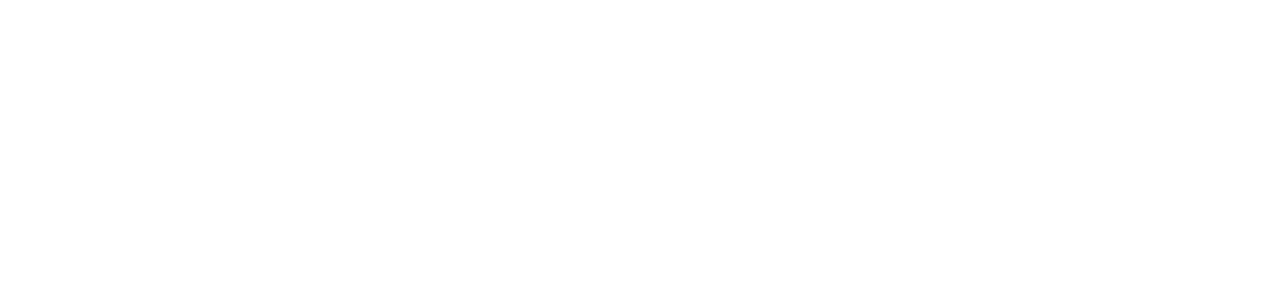
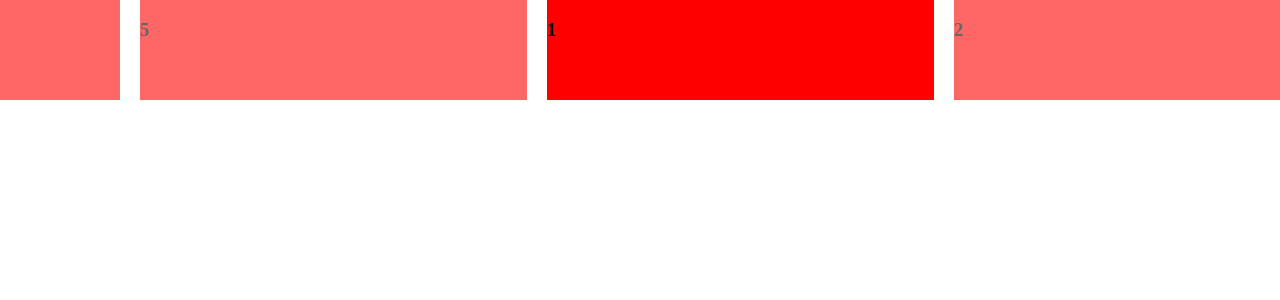
Before and after one commit to my-portfolio-ex/ex2, a React (Vite) app: page /test in a window 1280 px wide. Before the commit this address had no page. Shown: the top 300 px of the page. Built offline with nearby package versions, Linux system fonts and the light colour scheme; a web font is replaced by a local one.

Commit message:
Slider testcode

```diff
--- a/src/App.tsx
+++ b/src/App.tsx
@@ -1,11 +1,12 @@
 import React from 'react';
 import { Routes, Route } from 'react-router-dom';
-import { MainPage } from '@/pages';
+import { MainPage, Test } from '@/pages';
 
 export const App: React.FC = () => {
   return (
     <Routes>
       <Route index element={<MainPage />} />
+      <Route path="test" element={<Test />} />
     </Routes>
   );
 };
--- a/src/pages/Main/styled.ts
+++ b/src/pages/Main/styled.ts
@@ -14,7 +14,6 @@ export const MainWrapper = styled.main<{ anyClick: boolean }>`
 export const LeftSection = styled.section<{ introduce: boolean; project: boolean }>`
   width: ${(props) => (props.introduce ? '100%' : props.project ? '0%' : '50%')};
   height: 100%;
-  transition: all 0.5s;
 
   :hover {
     ${(props) => (props.introduce ? 'none' : 'width: 70%')}
@@ -75,6 +74,7 @@ export const LeftSection = styled.section<{ introduce: boolean; project: boolean
     linear-gradient(#cdcccc, #f2f2f2);
   background-size: 100px 100%, 100% 100px, 100% 10px, 10px 100%, 100% 100px, 100px 100%, 100px 100%,
     100px 100px, 100px 100px;
+  transition: all 0.5s ease 0s;
 `;
 export const RightSection = styled.section<{ introduce: boolean; project: boolean }>`
   width: ${(props) => (props.project ? '100%' : props.introduce ? '0%' : '50%')};
@@ -91,7 +91,7 @@ export const RightSection = styled.section<{ introduce: boolean; project: boolea
   :hover {
     ${(props) => (props.project ? 'none' : 'width: 70%')}
   }
-  transition: all 0.5s;
+
   background: linear-gradient(27deg, #151515 5px, transparent 5px) 0 5px,
     linear-gradient(207deg, #151515 5px, transparent 5px) 10px 0px,
     linear-gradient(27deg, #222 5px, transparent 5px) 0px 10px,
@@ -108,23 +108,24 @@ export const RightSection = styled.section<{ introduce: boolean; project: boolea
     );
   background-color: #131313;
   background-size: 20px 20px;
+  transition: all 0.5s ease 0s;
 `;
 
 export const LeftTitle = styled.strong<{ introduce: boolean; project: boolean; clicked: boolean }>`
   color: #000000;
   font-size: 30px;
   font-weight: 800;
-  transition: all 1s;
   display: ${(props) => (props.project ? 'none' : 'flex')};
   ${(props) => (props.clicked ? 'transform: translate(0, -285px)' : '')};
   margin: auto 65px auto auto;
+  transition: all 1s;
 `;
 export const RightTitle = styled.strong<{ introduce: boolean; project: boolean; clicked: boolean }>`
   color: #f2f2f2;
   font-size: 30px;
   font-weight: 800;
-  transition: all 1s;
   display: ${(props) => (props.introduce ? 'none' : 'flex')};
   ${(props) => (props.clicked ? 'transform: translate(0, -285px)' : '')};
   margin: auto auto auto 65px;
+  transition: all 1s;
 `;
--- /dev/null
+++ b/src/pages/Test/index.tsx
@@ -0,0 +1,38 @@
+import React from 'react';
+
+import * as S from './styled';
+import 'slick-carousel/slick/slick.css';
+import 'slick-carousel/slick/slick-theme.css';
+import Slider from 'react-slick';
+export const Test: React.FC = () => {
+  const settings = {
+    centerMode: true,
+    infinite: true,
+    centerPadding: '60px',
+    slidesToShow: 3,
+    speed: 500,
+    rows: 1,
+    arrows: false,
+    slidesPerRow: 1,
+    focusOnSelect: true,
+  };
+  return (
+    <S.TestCode {...settings}>
+      <div>
+        <h3>1</h3>
+      </div>
+      <div>
+        <h3>2</h3>
+      </div>
+      <div>
+        <h3>3</h3>
+      </div>
+      <div>
+        <h3>4</h3>
+      </div>
+      <div>
+        <h3>5</h3>
+      </div>
+    </S.TestCode>
+  );
+};
--- /dev/null
+++ b/src/pages/Test/styled.ts
@@ -0,0 +1,34 @@
+import styled from '@emotion/styled';
+import Slider from 'react-slick';
+export const TestCode = styled(Slider)`
+  .slider {
+    margin: 20px auto;
+    text-align: center;
+  }
+  .slider div {
+    margin-right: 5px;
+  }
+
+  .slick-slide {
+    width: 300px;
+    height: 100px;
+    opacity: 0.6;
+    width: 20px;
+    background: red;
+    margin-left: 20px;
+  }
+
+  .slick-center {
+    width: 600px;
+    height: 100px;
+    display: block;
+    max-width: 10% !important;
+    max-height: 20% !important;
+    opacity: 1;
+  }
+
+  .slick-current {
+    width: 600px;
+    height: 100px;
+  }
+`;
--- a/src/pages/index.ts
+++ b/src/pages/index.ts
@@ -1 +1,2 @@
 export * from './Main';
+export * from './Test';
```
Also changed, not shown: src/main.tsx (+10 -0 lines).
